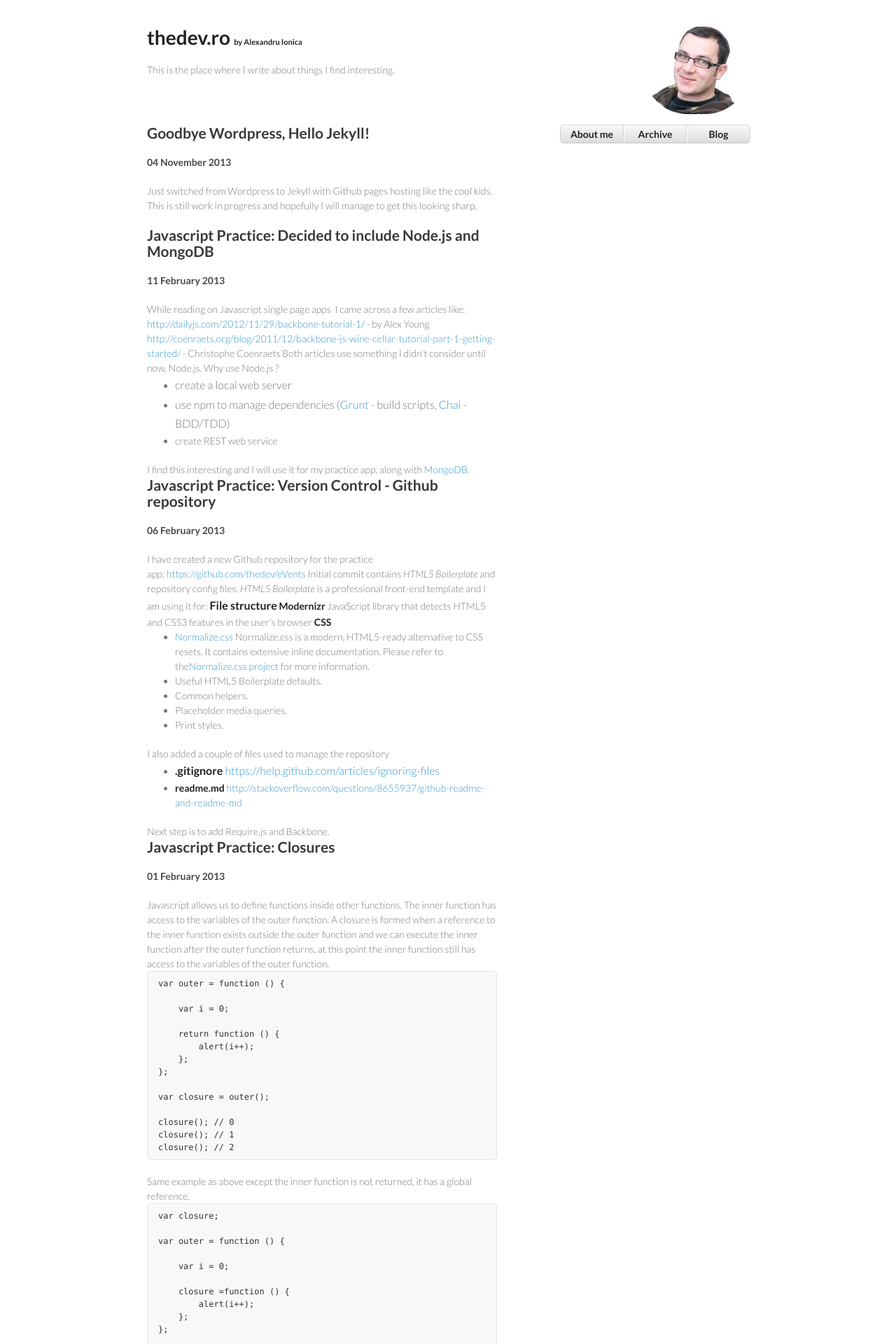
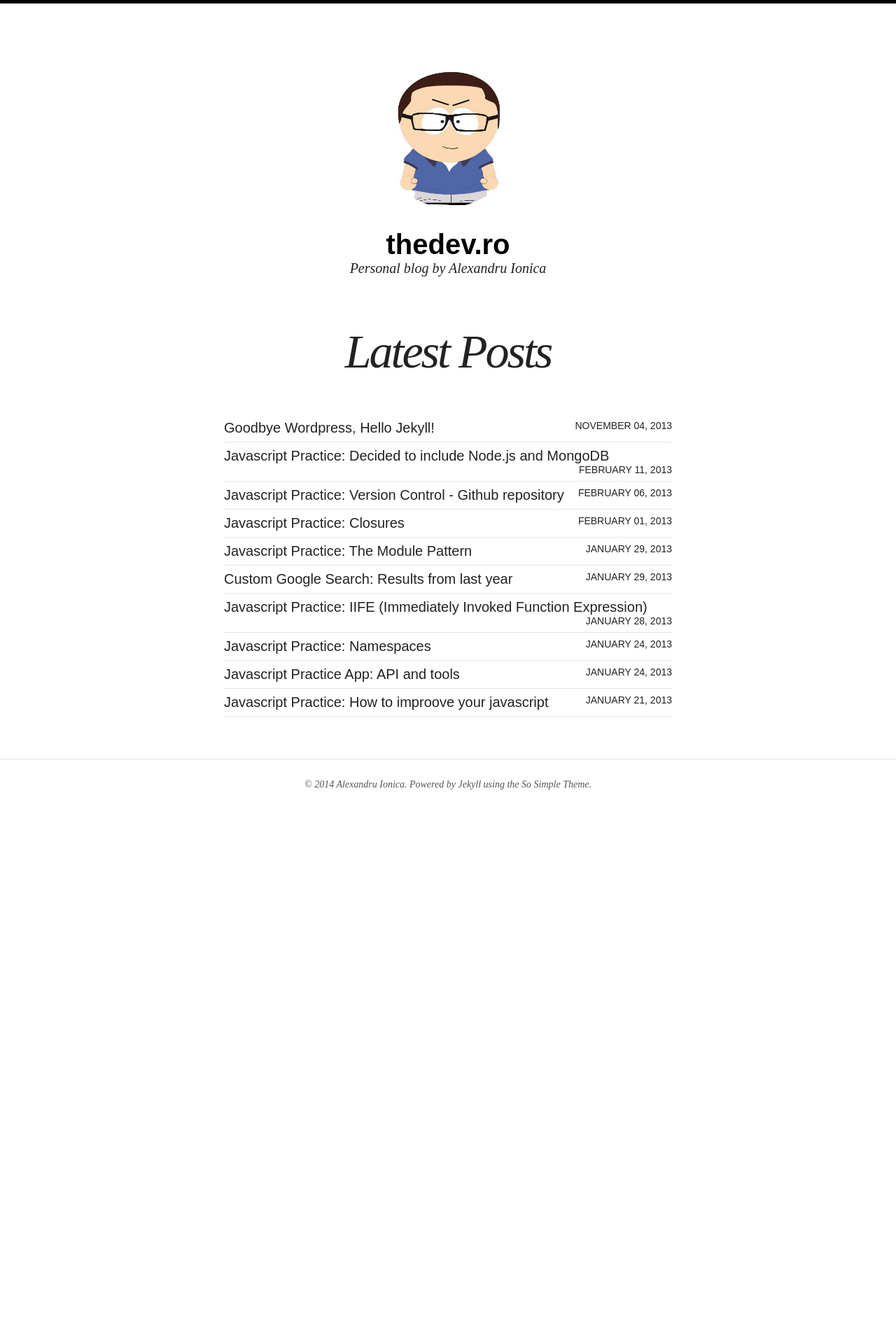
Before and after one commit to thedev/hipster-jekyll-blog, a Jekyll site: the page built from index.html, in a window 1280 px wide. Shown: the top 1920 px of the page at 70% size. Built offline with Jekyll 4.4.1, drawn with Linux system fonts in a browser that asks for light colours; nearby versions of some CDN libraries; after the commit the page ends 1231 px from its top, so only the background shows below that; some of the changed text lies outside the part shown.

Commit message:
updated about page, social links and removed obsolete files

```diff
--- a/CNAME
+++ /dev/null
@@ -1 +0,0 @@
-www.thedev.ro
--- a/_config.yml
+++ b/_config.yml
@@ -12,11 +12,11 @@
   avatar:         bio-photo.jpg
   email:          developer.lex@gmail.com
   # Social networking links used in footer. Update and remove as you like.
-  twitter:        https://twitter.com/the_dev
-  facebook:
+  twitter:        the_dev
+  facebook:       alex.ionica.public
   github:
-  stackexchange:
-  linkedin:
+  stackexchange:  http://stackexchange.com/users/222767/thedev
+  linkedin:       ionicaalexandru
   instagram:
   flickr:
   tumblr:
@@ -24,7 +24,7 @@
   google_plus:
 
 # Analytics and webmaster tools stuff goes here
-google_analytics:
+google_analytics:  UA-19226711-1
 google_verify:
 # https://ssl.bing.com/webmaster/configure/verify/ownership Option 2 content= goes here
 bing_verify:
--- a/_includes/header.html
+++ /dev/null
@@ -1,33 +0,0 @@
- <!doctype html>
-<html>
-  <head>
-    <meta charset="utf-8">
-    <meta http-equiv="X-UA-Compatible" content="chrome=1">
-    <title>{{ site.name }}</title>
-
-
-    <link rel="stylesheet" href=" /css/styles.css">
-    <link rel="stylesheet" href=" /css/custom.css">
-    <link rel="stylesheet" href="/css/pygment_trac.css">
-    <meta name="viewport" content="width=device-width, initial-scale=1, user-scalable=no">
-    <!--[if lt IE 9]>
-    <script src="//html5shiv.googlecode.com/svn/trunk/html5.js"></script>
-    <![endif]-->
-  </head>
-  <body>
-    <div class="wrapper">
-      <header>
-        <div class="thumb"> </div>
-        <h1>thedev.ro <small> by Alexandru Ionica </small></h1>
-        <p>This is the place where I write about things I find interesting.</p>
-      </header>
-
-      <aside>
-        <ul>
-          <li><a href="/about/"><strong>About me</strong></a></li>
-          <li><a href="/archive/"><strong>Archive</strong></a></li>
-          <li><a href="/"><strong>Blog</strong></a></li>
-        </ul>
-      </aside>
-
-      <section>
--- a/_layouts/default.html
+++ /dev/null
@@ -1,3 +0,0 @@
-{% include header.html %}
-      {{ content }}
-{% include footer.html %}
--- a/css/custom.css
+++ /dev/null
@@ -1,9 +0,0 @@
-.thumb {
-	float:right;
-	width: 150px;
-	height: 125px;
-	border-radius: 150px;
-	-webkit-border-radius: 150px;
-	-moz-border-radius: 150px;
-	background: url(/img/thumb_color.jpg) no-repeat;
-	}
--- a/css/pygment_trac.css
+++ /dev/null
@@ -1,69 +0,0 @@
-.highlight  { background: #ffffff; }
-.highlight .c { color: #999988; font-style: italic } /* Comment */
-.highlight .err { color: #a61717; background-color: #e3d2d2 } /* Error */
-.highlight .k { font-weight: bold } /* Keyword */
-.highlight .o { font-weight: bold } /* Operator */
-.highlight .cm { color: #999988; font-style: italic } /* Comment.Multiline */
-.highlight .cp { color: #999999; font-weight: bold } /* Comment.Preproc */
-.highlight .c1 { color: #999988; font-style: italic } /* Comment.Single */
-.highlight .cs { color: #999999; font-weight: bold; font-style: italic } /* Comment.Special */
-.highlight .gd { color: #000000; background-color: #ffdddd } /* Generic.Deleted */
-.highlight .gd .x { color: #000000; background-color: #ffaaaa } /* Generic.Deleted.Specific */
-.highlight .ge { font-style: italic } /* Generic.Emph */
-.highlight .gr { color: #aa0000 } /* Generic.Error */
-.highlight .gh { color: #999999 } /* Generic.Heading */
-.highlight .gi { color: #000000; background-color: #ddffdd } /* Generic.Inserted */
-.highlight .gi .x { color: #000000; background-color: #aaffaa } /* Generic.Inserted.Specific */
-.highlight .go { color: #888888 } /* Generic.Output */
-.highlight .gp { color: #555555 } /* Generic.Prompt */
-.highlight .gs { font-weight: bold } /* Generic.Strong */
-.highlight .gu { color: #800080; font-weight: bold; } /* Generic.Subheading */
-.highlight .gt { color: #aa0000 } /* Generic.Traceback */
-.highlight .kc { font-weight: bold } /* Keyword.Constant */
-.highlight .kd { font-weight: bold } /* Keyword.Declaration */
-.highlight .kn { font-weight: bold } /* Keyword.Namespace */
-.highlight .kp { font-weight: bold } /* Keyword.Pseudo */
-.highlight .kr { font-weight: bold } /* Keyword.Reserved */
-.highlight .kt { color: #445588; font-weight: bold } /* Keyword.Type */
-.highlight .m { color: #009999 } /* Literal.Number */
-.highlight .s { color: #d14 } /* Literal.String */
-.highlight .na { color: #008080 } /* Name.Attribute */
-.highlight .nb { color: #0086B3 } /* Name.Builtin */
-.highlight .nc { color: #445588; font-weight: bold } /* Name.Class */
-.highlight .no { color: #008080 } /* Name.Constant */
-.highlight .ni { color: #800080 } /* Name.Entity */
-.highlight .ne { color: #990000; font-weight: bold } /* Name.Exception */
-.highlight .nf { color: #990000; font-weight: bold } /* Name.Function */
-.highlight .nn { color: #555555 } /* Name.Namespace */
-.highlight .nt { color: #000080 } /* Name.Tag */
-.highlight .nv { color: #008080 } /* Name.Variable */
-.highlight .ow { font-weight: bold } /* Operator.Word */
-.highlight .w { color: #bbbbbb } /* Text.Whitespace */
-.highlight .mf { color: #009999 } /* Literal.Number.Float */
-.highlight .mh { color: #009999 } /* Literal.Number.Hex */
-.highlight .mi { color: #009999 } /* Literal.Number.Integer */
-.highlight .mo { color: #009999 } /* Literal.Number.Oct */
-.highlight .sb { color: #d14 } /* Literal.String.Backtick */
-.highlight .sc { color: #d14 } /* Literal.String.Char */
-.highlight .sd { color: #d14 } /* Literal.String.Doc */
-.highlight .s2 { color: #d14 } /* Literal.String.Double */
-.highlight .se { color: #d14 } /* Literal.String.Escape */
-.highlight .sh { color: #d14 } /* Literal.String.Heredoc */
-.highlight .si { color: #d14 } /* Literal.String.Interpol */
-.highlight .sx { color: #d14 } /* Literal.String.Other */
-.highlight .sr { color: #009926 } /* Literal.String.Regex */
-.highlight .s1 { color: #d14 } /* Literal.String.Single */
-.highlight .ss { color: #990073 } /* Literal.String.Symbol */
-.highlight .bp { color: #999999 } /* Name.Builtin.Pseudo */
-.highlight .vc { color: #008080 } /* Name.Variable.Class */
-.highlight .vg { color: #008080 } /* Name.Variable.Global */
-.highlight .vi { color: #008080 } /* Name.Variable.Instance */
-.highlight .il { color: #009999 } /* Literal.Number.Integer.Long */
-
-.type-csharp .highlight .k { color: #0000FF }
-.type-csharp .highlight .kt { color: #0000FF }
-.type-csharp .highlight .nf { color: #000000; font-weight: normal }
-.type-csharp .highlight .nc { color: #2B91AF }
-.type-csharp .highlight .nn { color: #000000 }
-.type-csharp .highlight .s { color: #A31515 }
-.type-csharp .highlight .sc { color: #A31515 }
--- a/css/styles.css
+++ /dev/null
@@ -1,289 +0,0 @@
-@import url(https://fonts.googleapis.com/css?family=Lato:300italic,700italic,300,700);
-
-body {
-  padding:30px;
-  font:14px/1.5 Lato, "Helvetica Neue", Helvetica, Arial, sans-serif;
-  color:#777;
-  font-weight:300;
-}
-
-h1, h2, h3, h4, h5, h6 {
-  color:#222;
-  margin:0 0 20px;
-}
-
-p, ul, ol, table, pre, dl {
-  margin:0 0 20px;
-}
-
-h1, h2, h3 {
-  line-height:1.1;
-}
-
-h1 {
-  font-size:28px;
-}
-
-h2 {
-  color:#393939;
-}
-
-h3, h4, h5, h6 {
-  color:#494949;
-}
-
-a {
-  color:#39c;
-  font-weight:400;
-  text-decoration:none;
-}
-
-a:hover {
-  color:#069;
-}
-
-a small {
-  font-size:11px;
-  color:#777;
-  margin-top:-0.6em;
-  display:block;
-}
-
-a:hover small {
-  color:#777;
-}
-
-.wrapper {
-  width:860px;
-  margin:0 auto;
-}
-
-blockquote {
-  border-left:1px solid #e5e5e5;
-  margin:0;
-  padding:0 0 0 20px;
-  font-style:italic;
-}
-
-code, pre {
-  font-family:Monaco, Bitstream Vera Sans Mono, Lucida Console, Terminal, monospace;
-  color:#333;
-  font-size:12px;
-}
-
-pre {
-  padding:8px 15px;
-  background: #f8f8f8;
-  border-radius:5px;
-  border:1px solid #e5e5e5;
-  overflow-x: auto;
-}
-
-table {
-  width:100%;
-  border-collapse:collapse;
-}
-
-th, td {
-  text-align:left;
-  padding:5px 10px;
-  border-bottom:1px solid #e5e5e5;
-}
-
-dt {
-  color:#444;
-  font-weight:700;
-}
-
-th {
-  color:#444;
-}
-
-img {
-  max-width:100%;
-}
-
-header {
-  height:140px;
-}
-
-aside {
-  width:270px;
-  float:right;
-}
-
-aside ul {
-  list-style:none;
-  height:25px;
-
-  padding:0;
-
-  background: #eee;
-  background: -moz-linear-gradient(top, #f8f8f8 0%, #dddddd 100%);
-  background: -webkit-gradient(linear, left top, left bottom, color-stop(0%,#f8f8f8), color-stop(100%,#dddddd));
-  background: -webkit-linear-gradient(top, #f8f8f8 0%,#dddddd 100%);
-  background: -o-linear-gradient(top, #f8f8f8 0%,#dddddd 100%);
-  background: -ms-linear-gradient(top, #f8f8f8 0%,#dddddd 100%);
-  background: linear-gradient(top, #f8f8f8 0%,#dddddd 100%);
-
-  border-radius:5px;
-  border:1px solid #d2d2d2;
-  box-shadow:inset #fff 0 1px 0, inset rgba(0,0,0,0.03) 0 -1px 0;
-  width:270px;
-}
-
-aside li {
-  width:89px;
-  float:left;
-  border-right:1px solid #d2d2d2;
-  height:25px;
-}
-
-aside li:first-child a {
-  border-radius:5px 0 0 5px;
-}
-
-aside li:last-child a {
-  border-radius:0 5px 5px 0;
-}
-
-aside ul a {
-  line-height:1;
-  font-size:11px;
-  color:#999;
-  display:block;
-  text-align:center;
-  padding-top:6px;
-  /*height:34px;*/
-}
-
-aside ul a:hover {
-  color:#999;
-  background: -moz-linear-gradient(top, #fff 0%, #ddd 100%);
-  background: -webkit-gradient(linear, left top, left bottom, color-stop(0%,#fff), color-stop(100%,#ddd));
-  background: -webkit-linear-gradient(top, #fff 0%,#ddd 100%);
-  background: -o-linear-gradient(top, #fff 0%,#ddd 100%);
-  background: -ms-linear-gradient(top, #fff 0%,#ddd 100%);
-  background: linear-gradient(top, #fff 0%,#ddd 100%);
-}
-
-aside ul a:active {
-  -webkit-box-shadow: inset 0px 2px 2px 0px #ddd;
-  -moz-box-shadow: inset 0px 2px 2px 0px #ddd;
-  box-shadow: inset 0px 2px 2px 0px #ddd;
-}
-
-strong {
-  color:#222;
-  font-weight:700;
-}
-
-aside ul li + li {
-  width:88px;
-  border-left:1px solid #fff;
-}
-
-aside ul li + li + li {
-  border-right:none;
-  width:89px;
-}
-
-aside ul a strong {
-  font-size:14px;
-  display:block;
-  color:#222;
-}
-
-section {
-  width:500px;
-  float:left;
-  padding-bottom:50px;
-}
-
-small {
-  font-size:11px;
-}
-
-hr {
-  border:0;
-  background:#e5e5e5;
-  height:1px;
-  margin:0 0 20px;
-}
-
-footer {
-  width:300px;
-  float:left;
-  clear:both;
-}
-
-@media print, screen and (max-width: 960px) {
-
-  div.wrapper {
-    width:auto;
-    margin:0;
-  }
-
-  header, aside, section, footer {
-    float:none;
-    position:static;
-    width:auto;
-  }
-
-  aside {
-    padding-left:320px;
-  }
-
-  section {
-    border:1px solid #e5e5e5;
-    border-width:1px 0;
-    padding:20px 0;
-    margin:0 0 20px;
-  }
-
-  aside a small {
-    display:inline;
-  }
-
-  aside ul {
-    position:absolute;
-    right:50px;
-    top:52px;
-  }
-}
-
-@media print, screen and (max-width: 720px) {
-  body {
-    word-wrap:break-word;
-  }
-
-  aside {
-    padding:0;
-  }
-
-  aside ul, header p.view {
-    position:static;
-  }
-
-  pre, code {
-    word-wrap:normal;
-  }
-}
-
-@media print, screen and (max-width: 480px) {
-  body {
-    padding:15px;
-  }
-
-  aside ul {
-    display:none;
-  }
-}
-
-@media print {
-  body {
-    padding:0.4in;
-    font-size:12pt;
-    color:#444;
-  }
-}
--- a/index.md
+++ /dev/null
@@ -1,11 +0,0 @@
----
-title: thedev.ro by Alexandru Ionica
-layout: default
----
-{% for post in site.posts %}
-<article>
-  <h2>{{ post.title }} </h2>
-  <h4>{{ post.date | date_to_long_string }}</h4>
-  {{ post.content }}
- </article>
-{% endfor %}
```
Also changed, not shown: _posts/2011-12-31-second-post.md (deleted, +0 -7 lines), _posts/2013-01-22-what-js-app-should-i-build.html (deleted, +0 -20 lines), about.md (+8 -1 lines), archive.md (deleted, +0 -23 lines), js/scale.fix.js (deleted, +0 -17 lines), img/thumb.jpg (deleted), img/thumb_150x125.jpg (deleted), img/thumb_color.jpg (deleted).
